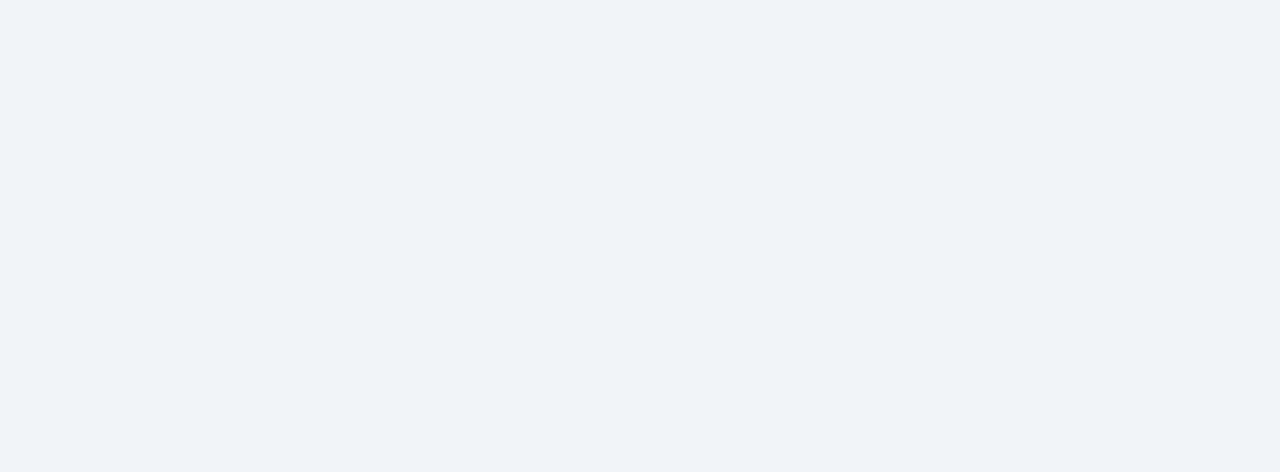
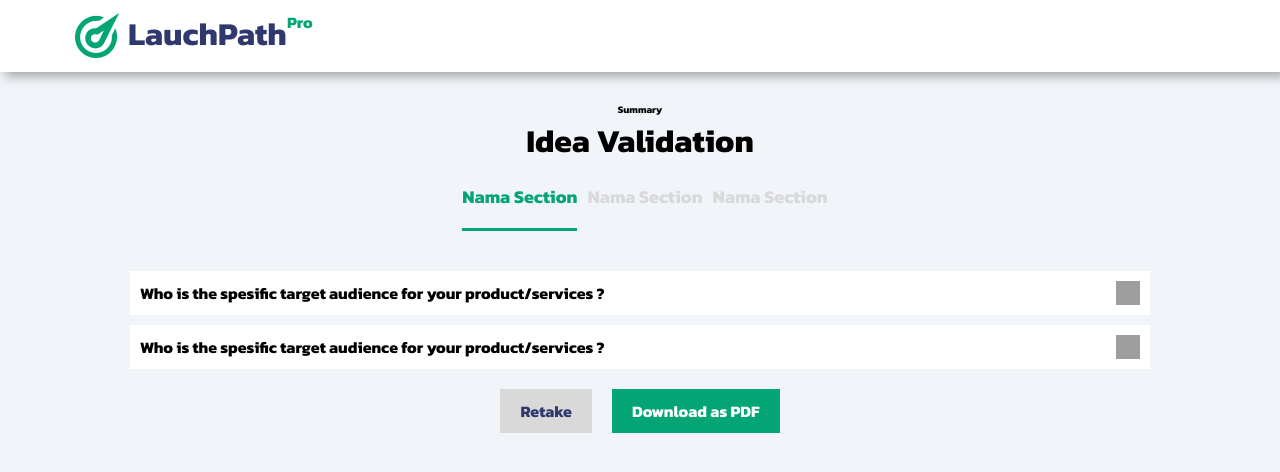
Before and after one commit to ramaiswara98/launchpathpro, a React (Create React App) app: page /summary in a window 1280 px wide. Before the commit this address had no page. Shown: the top 472 px of the page. Built offline with nearby package versions, Linux system fonts and the light colour scheme; grey boxes are pictures that could not be loaded.

Commit message:
Adding Quiz and Summary Page

```diff
--- a/package.json
+++ b/package.json
@@ -6,6 +6,7 @@
     "@testing-library/jest-dom": "^5.17.0",
     "@testing-library/react": "^13.4.0",
     "@testing-library/user-event": "^13.5.0",
+    "firebase": "^10.7.0",
     "react": "^18.2.0",
     "react-dom": "^18.2.0",
     "react-router-dom": "^6.20.1",
--- a/src/App.js
+++ b/src/App.js
@@ -6,6 +6,7 @@ import SignUp from './pages/SignUp/SignUp';
 import Dashboard from './pages/Dashboard/Dashboard';
 import Project from './pages/Project/Project';
 import Quiz from './pages/Quiz/Quiz';
+import Summary from './pages/Summary/Summary';
 
 function App() {
   return (
@@ -32,6 +33,9 @@ function App() {
     <Routes>
       <Route exact path='/quiz' element={<Quiz/>}/>
     </Routes>
+    <Routes>
+      <Route exact path='/summary' element={<Summary/>}/>
+    </Routes>
 
    </Router>
   );
--- a/src/pages/SignUp/SignUp.js
+++ b/src/pages/SignUp/SignUp.js
@@ -1,4 +1,4 @@
-import React from 'react'
+import React, { useState } from 'react'
 
 import './SignUp.css'
 import Logo from '../../assets/images/logo.png'
@@ -6,12 +6,36 @@ import Navbar from '../../component/NavBar/Navbar'
 import Input from '../../component/Input/Input'
 import Button from '../../component/Button/Button'
 import { useNavigate } from 'react-router-dom'
+import { addUser } from '../../services/FireStore/User'
 
 function SignUp() {
   const navigate = useNavigate();
+  const [fullname, setFullName] = useState('');
+  const [email, setEmail] = useState('');
+  const [password, setPassword] = useState('');
 
   const goTo = (path) => {
     navigate(path)
+  }
+
+  const addUserToDatabase = async(data) => {
+    const uid = await addUser(data)
+    const datas = {
+        fullname,
+        email,
+        password,
+        uid
+    }
+    console.log(datas)
+  }
+
+  const handleClickSignUp = () => {
+    const data = {
+        fullname,
+        email,
+        password
+    }
+    addUserToDatabase(data)
   }
   return (
     <div className='sign-up-page'>
@@ -26,6 +50,8 @@ function SignUp() {
                     name={'name'}
                     type={'text'}
                     label={'Full Name'}
+                    onChange={setFullName}
+                    value={fullname}
                 />
             </div>
             <div className='sign-up-input-container'>
@@ -34,6 +60,8 @@ function SignUp() {
                     name={'email'}
                     type={'text'}
                     label={'Email'}
+                    onChange={setEmail}
+                    value={email}
                 />
             </div>
             <div className='sign-up-input-container'>
@@ -42,12 +70,15 @@ function SignUp() {
                     name={'password'}
                     type={'password'}
                     label={'Password'}
+                    onChange={setPassword}
+                    value={password}
                 />
             </div>
             <div className='sign-up-button-container'>
                 <Button
                     type={'primary'}
                     text={'Sign Up'}
+                    onClick={handleClickSignUp}
                 />
             </div>
             <div className='sign-up-to-login-container'>
--- /dev/null
+++ b/src/pages/Summary/Summary.css
@@ -0,0 +1,71 @@
+.summary-container{
+    margin: auto;
+    width: 1200px;
+    display: flex;
+    flex-direction: column;
+    align-items: center;
+}
+
+.bold-small{
+    font-family: 'Kanit', sans-serif;
+    font-size: 10px;
+    font-weight: bold;
+    margin: 0;
+    margin-top: 30px;
+}
+
+.summary-section-title{
+    font-family: 'Kanit', sans-serif;
+    font-size: 32px;
+    font-weight: bold;
+    margin: 0;
+
+}
+
+.sub-section-container{
+    display: flex;
+    flex-direction: row;
+    justify-content: center;
+    width: 1000px;
+}
+
+.sub-section-item{
+    display: flex;
+    flex-direction: column;
+    margin-left: 10px;
+    cursor: pointer;
+}
+
+.sub-section-item-text{
+    font-family: 'Kanit', sans-serif;
+    font-weight: bold;
+    font-size: 18px;
+    color: var(--gray);
+}
+
+.sub-section-item-text:hover{
+    color: var(--green);
+}
+
+.sub-section-item-text.active{
+    color: var(--green);
+}
+
+.sub-section-item-indicator.active{
+    width: 100%;
+    height: 3px;
+    background-color: var(--green);
+}
+
+.summary-card-list{
+    margin-top: 30px;
+}
+
+.summary-button-container{
+    display: flex;
+    flex-direction: row;
+    margin-top: 20px;
+}
+.space{
+    width: 20px;
+}
--- /dev/null
+++ b/src/pages/Summary/Summary.js
@@ -0,0 +1,53 @@
+import React from 'react'
+
+import './Summary.css'
+import Navbar from '../../component/NavBar/Navbar'
+import SummaryCard from './SummaryCard/SummaryCard'
+import Button from '../../component/Button/Button'
+
+function Summary() {
+  return (
+    <div className='summary-page'>
+        <Navbar/>
+        <div className='summary-container'>
+            <p className='bold-small'>Summary</p>
+            <p className='summary-section-title'>Idea Validation</p>
+            <div className='sub-section-container'>
+            <div className='sub-section-item'>
+                    <p className='sub-section-item-text active'>Nama Section</p>
+                    <div className='sub-section-item-indicator active'></div>
+                </div>
+                <div className='sub-section-item'>
+                    <p className='sub-section-item-text'>Nama Section</p>
+                    <div className='sub-section-item-indicator'></div>
+                </div>
+
+                <div className='sub-section-item'>
+                    <p className='sub-section-item-text'>Nama Section</p>
+                    <div className='sub-section-item-indicator'></div>
+                </div>
+            </div>
+            <div className='summary-card-list'>
+                <SummaryCard/>
+                <SummaryCard/>
+            </div>
+            <div className='summary-button-container'>
+                <Button
+                    type={'alternate'}
+                    text={'Retake'}
+                />
+                <div className='space'>
+
+                </div>
+                <Button
+                    type={'primary'}
+                    text={'Download as PDF'}
+                />
+            </div>
+
+        </div>
+    </div>
+  )
+}
+
+export default Summary
--- /dev/null
+++ b/src/pages/Summary/SummaryCard/SummaryCard.css
@@ -0,0 +1,20 @@
+.summary-card{
+    background-color: var(--pure-white);
+    padding: 10px 10px;
+    margin-top: 10px;
+    width: 1000px;
+}
+
+.summary-card-first-row{
+    display: flex;
+    flex-direction: row;
+    justify-content: space-between;
+}
+
+.summary-card-question-text{
+    font-family: 'Kanit', sans-serif;
+    font-weight: bold;
+    margin: 0;
+    font-size: 16px;
+    width: 1000px;
+}
--- /dev/null
+++ b/src/pages/Summary/SummaryCard/SummaryCard.js
@@ -0,0 +1,30 @@
+import React, { useState } from 'react'
+
+import './SummaryCard.css'
+import IconArrowRight from '../../../assets/icon/arrow-right.png'
+
+function SummaryCard() {
+    const [show, setShow] = useState(false);
+
+    const toggle = () => {
+        setShow(!show);
+    }
+  return (
+    <div className='summary-card' onClick={toggle}>
+        <div className='summary-card-first-row'>
+            <p className='summary-card-question-text'>Who is the spesific target audience for your product/services ?</p>
+            <img src={IconArrowRight} alt='icon-arrow-right' className={show?'section-card-icon-arrow active':'section-card-icon-arrow'} onClick={toggle}/>
+        </div>
+        {show && (
+            <div>
+            <p className='reguler-text' style={{color:'#000000'}}>
+            Lorem ipsum dolor sit amet consectetur. Vitae tincidunt etiam sed vulputate a amet bibendum. Pellentesque ut elementum risus nisl a viverra gravida faucibus. Mattis volutpat ultrices aliquam massa a. Habitasse eget sit ac rhoncus justo turpis nunc amet quam. Risus nullam elementum gravida mauris faucibus penatibus.
+            </p>
+        </div>
+        )}
+
+    </div>
+  )
+}
+
+export default SummaryCard
--- /dev/null
+++ b/src/services/FireStore/User.js
@@ -0,0 +1,15 @@
+import { collection, addDoc } from "firebase/firestore";
+import { db } from "../Firebase";
+export const addUser = async(data) => {
+    const {fullname, email, password} = data;
+    try {
+        const docRef = await addDoc(collection(db, "users"), {
+          fullname,
+          email,
+          password
+        });
+        return docRef.id
+      } catch (e) {
+        console.error("Error adding document: ", e);
+      }
+}
--- /dev/null
+++ b/src/services/Firebase.js
@@ -0,0 +1,27 @@
+// Import the functions you need from the SDKs you need
+import { initializeApp } from "firebase/app";
+import { getAnalytics } from "firebase/analytics";
+import { getFirestore } from "firebase/firestore";
+import { getAuth } from "firebase/auth";
+// TODO: Add SDKs for Firebase products that you want to use
+// https://firebase.google.com/docs/web/setup#available-libraries
+
+// Your web app's Firebase configuration
+// For Firebase JS SDK v7.20.0 and later, measurementId is optional
+const firebaseConfig = {
+  apiKey: "AIzaSyA9Gmw0y6MoQ67xSQreHszDZ9a2xxRn1T0",
+  authDomain: "lauchpathpro.firebaseapp.com",
+  projectId: "lauchpathpro",
+  storageBucket: "lauchpathpro.appspot.com",
+  messagingSenderId: "149510485652",
+  appId: "1:149510485652:web:61b32b218a16d86433e681",
+  measurementId: "G-SE8LVZH4Y7"
+};
+
+// Initialize Firebase
+const app = initializeApp(firebaseConfig);
+const analytics = getAnalytics(app);
+const db = getFirestore(app);
+const auth = getAuth(app);
+
+export {app, analytics, db, auth}
```
Also changed, not shown: 1 other file (tests, documents, lock files or other folders).
